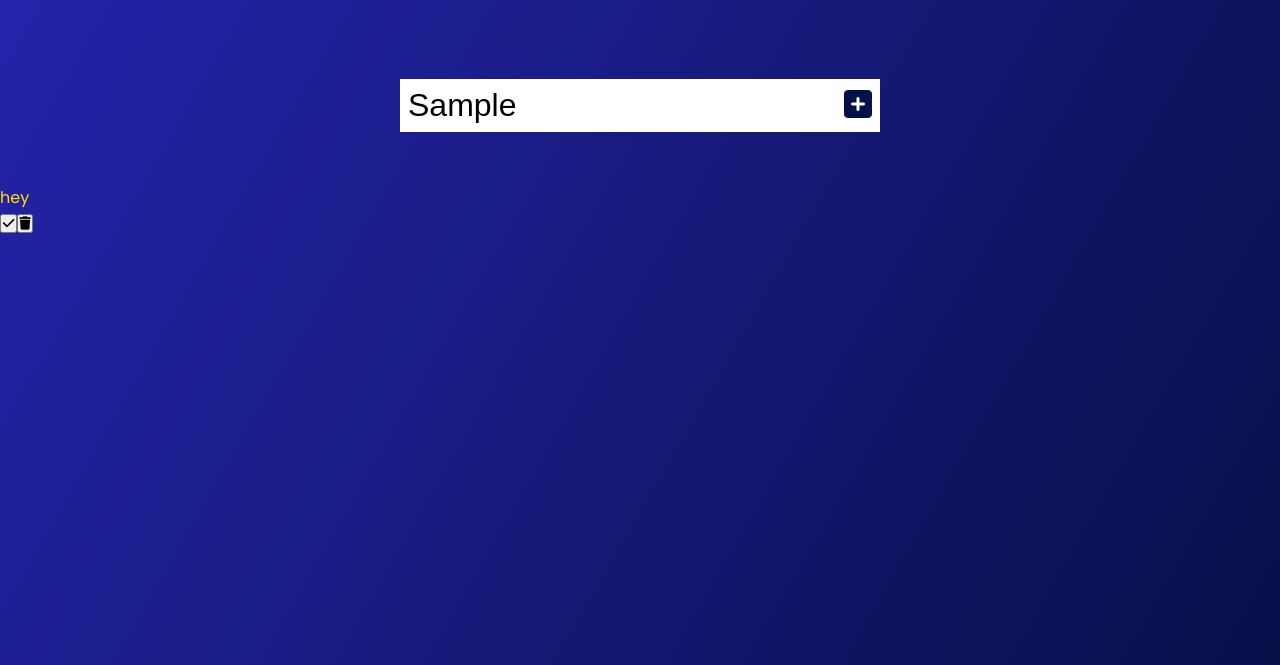
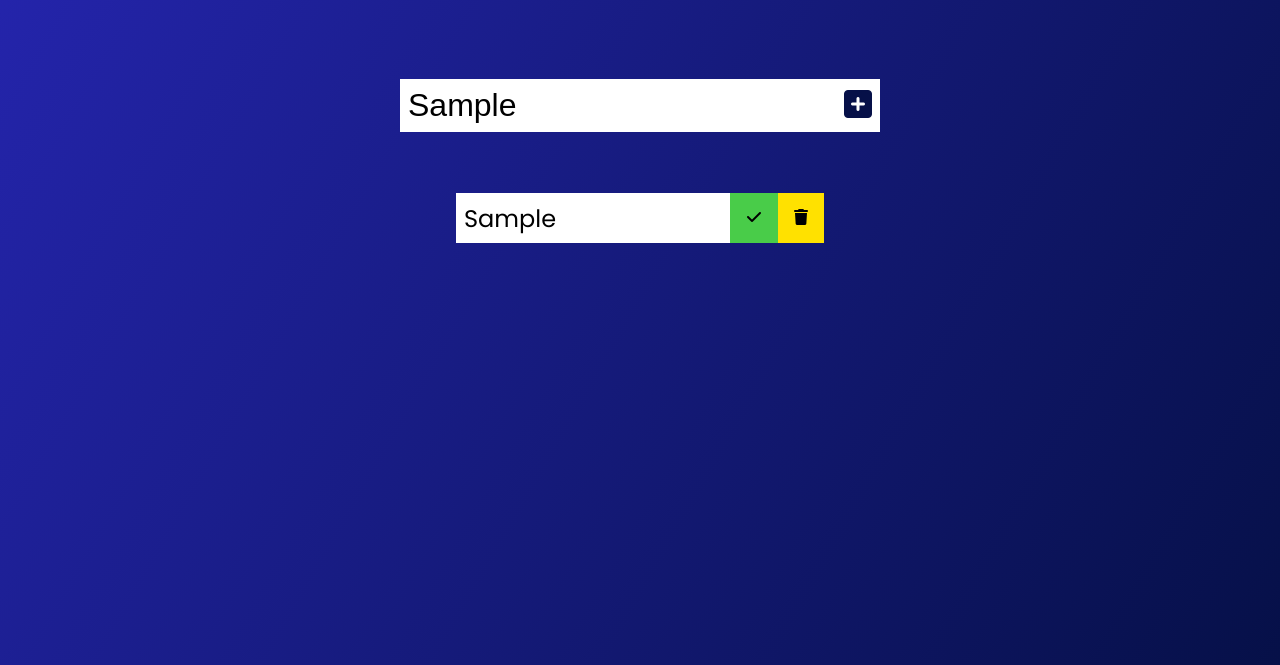
Before and after one commit to Felix-fale/todo-list-js, a plain HTML site: page index.html in a window 1280 px wide. Both pictures are taken after typing "Sample" into the empty fields and a click on the button 858 px from the left and 240 px from the top of the page. Shown: the part 135-800 px from the top of the page. Drawn offline with Linux system fonts and the light colour scheme.

Commit message:
STYLISATION todo-container ET SES ELEMENTS ENFANTS

```diff
--- a/App.js
+++ b/App.js
@@ -16,22 +16,26 @@ function addTodo(e) {
   todoDiv.classList.add("todo");
   //   ============ creer un li avec une class todo-item ===========
   const newTodo = document.createElement("li");
-  newTodo.innerText = "hey";
+//   newTodo.innerText = "hey";
+  newTodo.innerText = todoInput.value; //pour recuperer la valeur saisie dans l'input
   newTodo.classList.add("todo-item");
   todoDiv.appendChild(newTodo);
 
-  //   ===========creeer le bouton check =========
+  //   ===========creer le bouton check =========
   const completedButton = document.createElement("button");
   completedButton.innerHTML = '<i class="fas fa-check"></i>';
   completedButton.classList.add("completed-btn");
   todoDiv.appendChild(completedButton);
 
-  //   ===========creeer le bouton supprimer =========
+  //   ===========creer le bouton supprimer =========
   const trashButton = document.createElement("button");
   trashButton.innerHTML = '<i class="fas fa-trash"></i>';
   trashButton.classList.add("trash-btn");
   todoDiv.appendChild(trashButton);
 
-  //   AJOUTER NOTRE TODO A TODO-LIST
+  //   ========== AJOUTER NOTRE TODO A TODO-LIST =====
   todoList.appendChild(todoDiv);
+
+//   =========
+
 }
--- a/style.css
+++ b/style.css
@@ -42,3 +42,46 @@
     color: #ffe100;
 }
 /* STYLISER LE todo-container ET SES ELEMENTS ENFANTS */
+.todo-container{
+  display: flex;
+  justify-content: center;
+  align-items: center;
+}
+
+.todo-list{
+  min-width: 30%;
+  list-style: none;
+}
+
+.todo{
+  margin: 0.5rem;
+  background: white;
+  color: black;
+  font-size: 1.5rem;
+  display: flex;
+  justify-content: space-between;
+  align-items: center;
+  transition: all 0.5s ease;
+}
+
+.todo li{
+  flex: 1;
+}
+
+.trash-btn,
+.completed-btn{
+  background: #ffe100;
+  color: black;
+  border: none;
+  padding: 1rem;
+  cursor: pointer;
+  font-size: 1rem;
+}
+
+.completed-btn{
+  background: rgb(73, 204, 73);
+}
+
+.todo-item{
+  padding: 0rem 0.5rem;
+}
```
